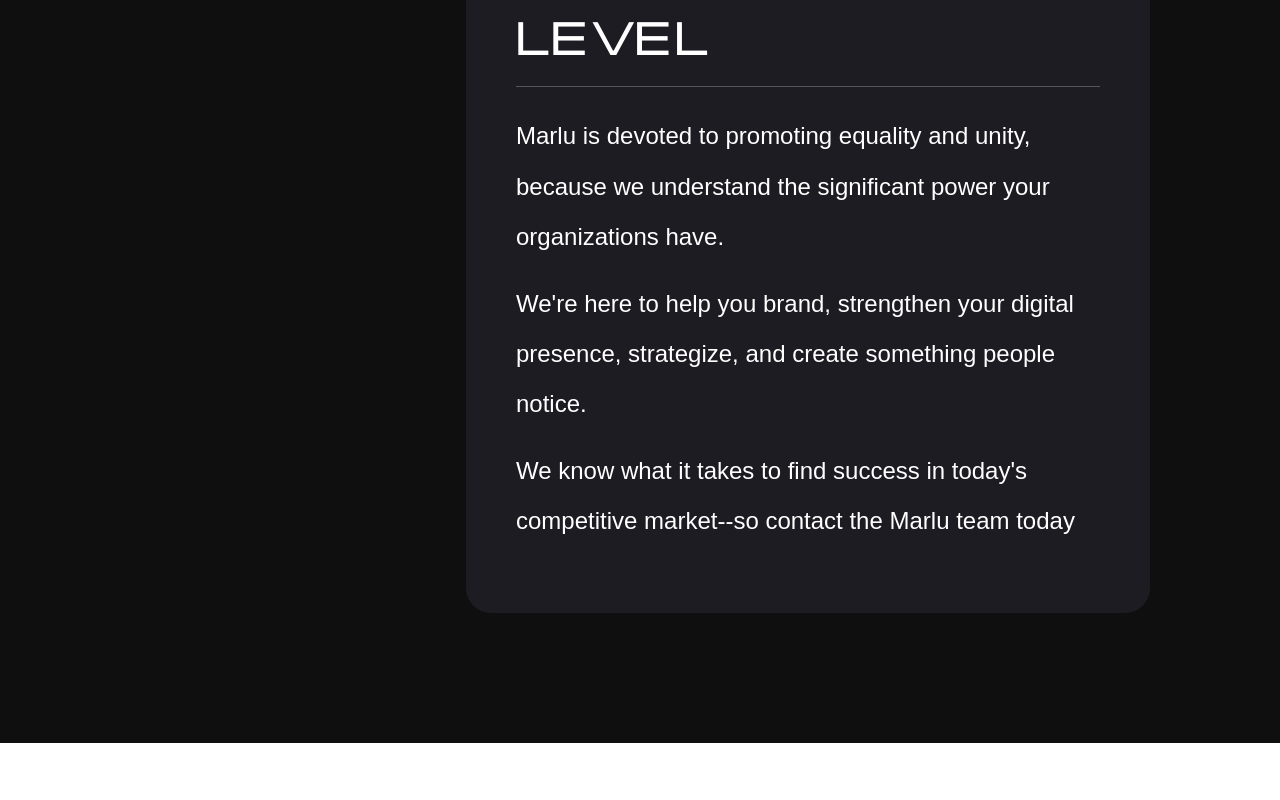
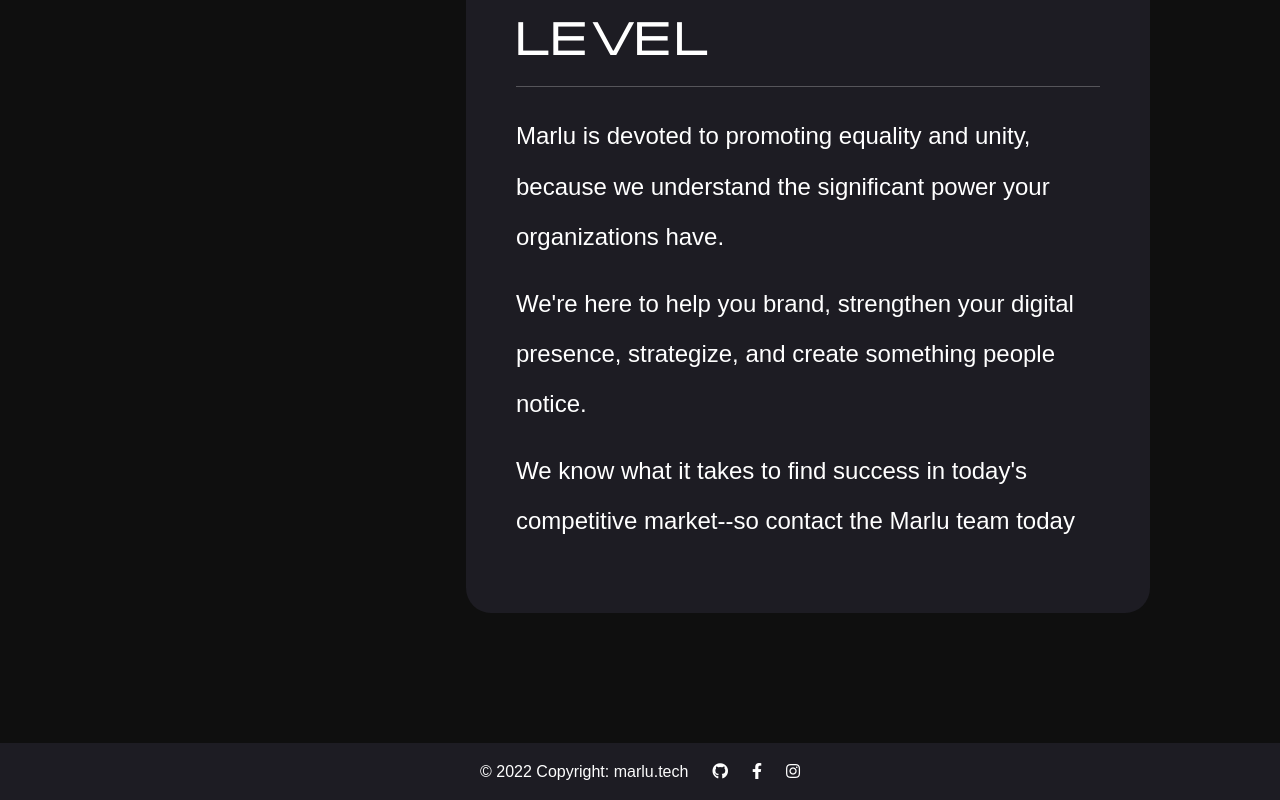
Before and after one commit to kemdev/marlu-digital-solution, a React (Create React App) app: page / in a window 1280 px wide. Shown: the part 4889-5689 px from the top of the page. Before the commit the page ends 5632 px from the top, so only its background shows below. Built offline with nearby package versions, Linux system fonts and the light colour scheme.

Commit message:
add footer

```diff
--- a/public/index.html
+++ b/public/index.html
@@ -18,6 +18,7 @@
   <link
     href="https://fonts.googleapis.com/css2?family=Roboto+Mono:ital,wght@0,100;0,200;0,300;0,400;0,500;0,600;0,700;1,100;1,200;1,300;1,400;1,500;1,600;1,700&display=swap"
     rel="stylesheet">
+    <link href="https://use.fontawesome.com/releases/v5.15.1/css/all.css" rel="stylesheet" />
   <!--
       Notice the use of %PUBLIC_URL% in the tags above.
       It will be replaced with the URL of the `public` folder during the build.
--- a/src/App.jsx
+++ b/src/App.jsx
@@ -9,7 +9,9 @@ import { MarluContext } from "./components/Context";
 
 import ContactForm from "./components/ContactForm/ContactFormComponents/Modal";
 
-import GeneralForm from "./components/Form/GeneralForm"
+import GeneralForm from "./components/Form/GeneralForm";
+
+import Footer from './components/Footer'
 
 function App() {
   const { defaultBackgroundColor, colorPalette } = useContext(MarluContext);
@@ -19,35 +21,44 @@ function App() {
   const toggleShow = () => setBasicModal(!basicModal);
   const [sent, setSent] = useState(false);
 
-
   // Apply For Job + Free Consult
   const toggleGeneralFormShow = () => setCentredModal(!centredModal);
   const [centredModal, setCentredModal] = useState(false);
 
   useEffect(() => {
+    setTimeout(() => {
+      if (basicModal === false) setSent(false);
+    }, 1000);
+  }, [basicModal]);
 
-    setTimeout(() => {
-
-      if (basicModal === false) setSent(false)
-    }, 1000);
-
-  }, [basicModal])
-
-
-  console.log("Modal", basicModal)
+  console.log("Modal", basicModal);
   return (
     <div
       className="App mainApp"
       style={{ backgroundColor: defaultBackgroundColor }}
     >
-
-      <ContactForm basicModal={basicModal} setBasicModal={setBasicModal} toggleShow={toggleShow} sent={sent} setSent={setSent}/>
-      <GeneralForm  toggleGeneralFormShow={toggleGeneralFormShow} centredModal={centredModal} setCentredModal={setCentredModal} />
+      <ContactForm
+        basicModal={basicModal}
+        setBasicModal={setBasicModal}
+        toggleShow={toggleShow}
+        sent={sent}
+        setSent={setSent}
+      />
+      <GeneralForm
+        toggleGeneralFormShow={toggleGeneralFormShow}
+        centredModal={centredModal}
+        setCentredModal={setCentredModal}
+      />
       <div className="main-container">
-        <Navbar textColor={colorPalette.textColor} toggleShow={toggleShow} toggleGeneralFormShow={toggleGeneralFormShow} />
+        <Navbar
+          textColor={colorPalette.textColor}
+          toggleShow={toggleShow}
+          toggleGeneralFormShow={toggleGeneralFormShow}
+        />
 
         <Routers />
       </div>
+      <Footer />
     </div>
   );
 }
--- /dev/null
+++ b/src/components/Footer.jsx
@@ -0,0 +1,27 @@
+import React from "react";
+import { MDBFooter, MDBIcon } from "mdb-react-ui-kit";
+
+export default function Footer() {
+  return (
+    <MDBFooter bgColor="light" className="text-center text-lg-left">
+      <div
+        className="text-center p-3"
+        style={{ backgroundColor: "#1d1c23", color: "#fff" }}
+      >
+        &copy; {new Date().getFullYear()} Copyright:{" "}
+        <a className="text-light" href="https://marlu.tech">
+          marlu.tech
+        </a>
+        <a className="ms-4" href="https://github.com/kemdev/marlu-digital-solution" target="_blank">
+          <MDBIcon fab icon="github" />
+        </a>
+        <a className="mx-4"  href="https://github.com/kemdev/marlu-digital-solution" target="_blank">
+          <MDBIcon fab icon="facebook-f" />
+        </a>
+        <a className=""  href="https://github.com/kemdev/marlu-digital-solution" target="_blank">
+          <MDBIcon fab icon="instagram" />
+        </a>
+      </div>
+    </MDBFooter>
+  );
+}
--- /dev/null
+++ b/src/components/LandingPage/LandingPageComponents/Cards.jsx
@@ -0,0 +1,25 @@
+import React from 'react';
+import { MDBCard, MDBCardTitle, MDBCardText, MDBCardBody, MDBCardImage, MDBRow, MDBCol } from 'mdb-react-ui-kit';
+
+export default function Cards({title, content, footer, img}) {
+  return (
+    <MDBCard style={{ maxWidth: '540px' }} className="mx-4">
+      <MDBRow className='g-0'>
+        <MDBCol md='4'>
+          <MDBCardImage src={img} alt='...' fluid style={{height: '100%'}} />
+        </MDBCol>
+        <MDBCol md='8'>
+          <MDBCardBody>
+            <MDBCardTitle>{title}</MDBCardTitle>
+            <MDBCardText>
+              {content}
+            </MDBCardText>
+            <MDBCardText>
+              <small className='text-muted'>{footer}</small>
+            </MDBCardText>
+          </MDBCardBody>
+        </MDBCol>
+      </MDBRow>
+    </MDBCard>
+  );
+}
```
Also changed, not shown: src/components/LandingPage/LandingPage.jsx (+11 -2 lines), src/img/test-1.jpg (added).
